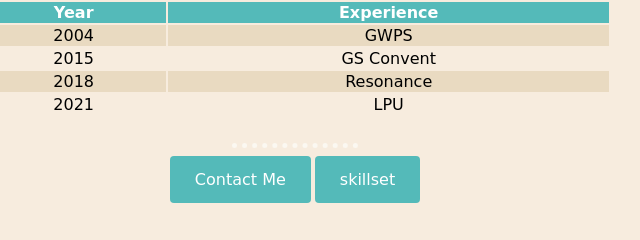
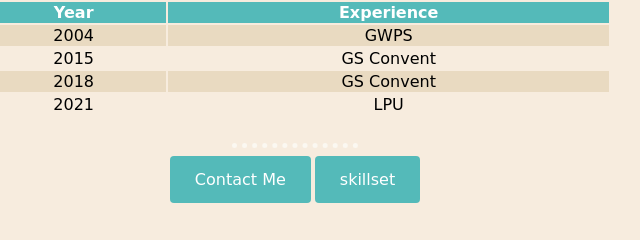
Before and after one commit to ashutoshdevalskf/PersonalPage, a plain HTML site: page index.html in a window 1280 px wide. Shown: the part 525-765 px from the top of the page, 345-985 px from the left. Drawn offline with Linux system fonts and the light colour scheme.

Commit message:
Update index.html

```diff
--- a/index.html
+++ b/index.html
@@ -44,7 +44,7 @@
       </tr>
       <tr>
         <td>2018</td>
-        <td>Resonance</td>
+        <td>GS Convent</td>
 
       </tr>
       <tr>
```
